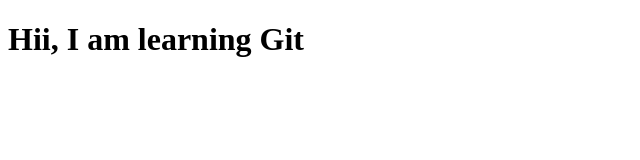
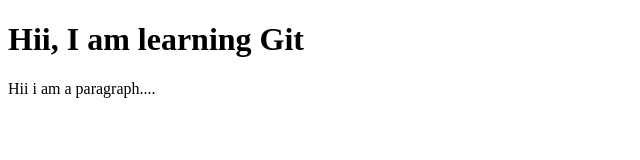
Before and after one commit to soumyatiw/learn_repo, a plain HTML site: page index.html in a window 1280 px wide. Shown: the whole page, without its empty margins (0-640 px from the left). Drawn offline with Linux system fonts and the light colour scheme.

Commit message:
Add new feature

```diff
--- a/index.html
+++ b/index.html
@@ -7,5 +7,6 @@
 </head>
 <body>
     <h1>Hii, I am learning Git</h1>
+    <p>Hii i am a paragraph....</p>
 </body>
 </html>
```
